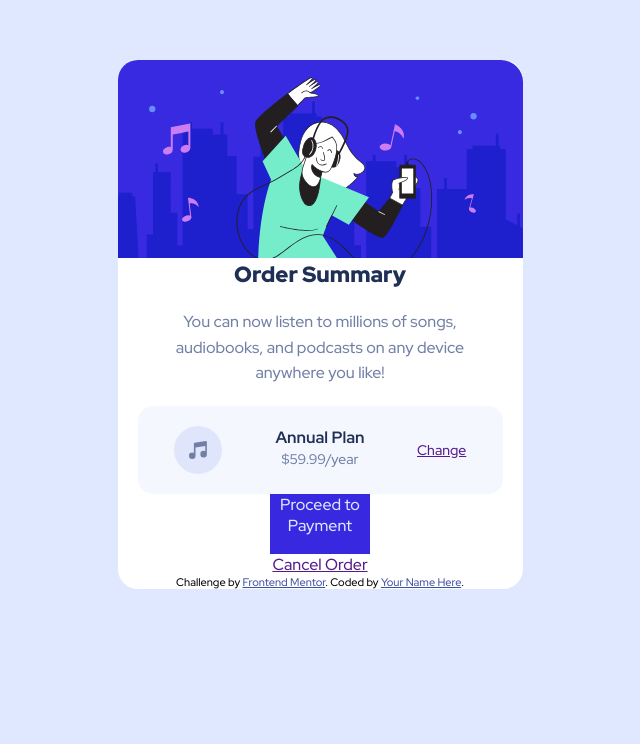
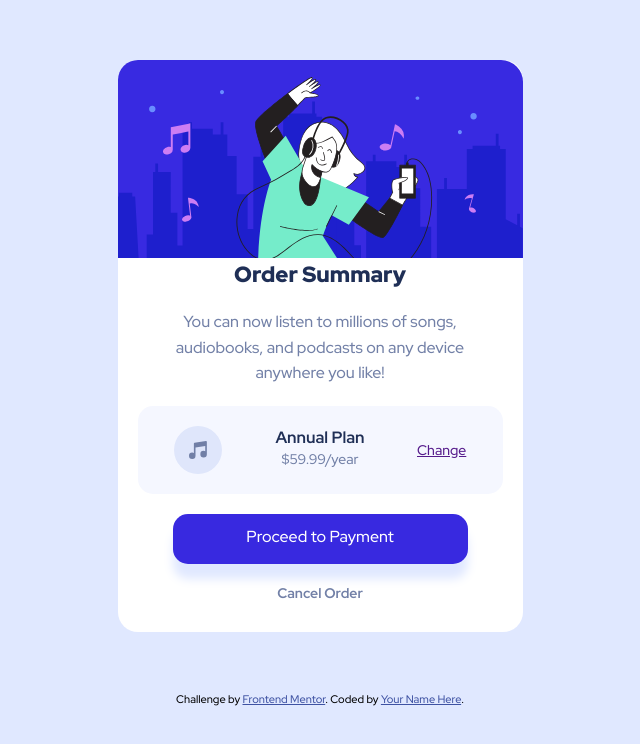
Before and after one commit to marcus-hugo/order-summary-component-main, a plain HTML site: page index.html in a window 1280 px wide. Shown: the whole page, without its empty margins (320-960 px from the left). Drawn offline with Linux system fonts and the light colour scheme.

Commit message:
updated html and css
styled proceed button and added drop shadow.  Moved the attribution outside of main into the footer.

```diff
--- a/index.html
+++ b/index.html
@@ -34,15 +34,15 @@
     </div>
 
     <div class="payment-container">
-      <a class="proceed" href="">Proceed to Payment</a>
-      <a class="cancel" href="">Cancel Order</a>
+      <a class="proceed-button" href="">Proceed to Payment</a>
+      <a class="cancel-order" href="">Cancel Order</a>
     </div>
 
-    <div class="attribution">
-      Challenge by <a href="https://www.frontendmentor.io?ref=challenge" target="_blank">Frontend Mentor</a>.
-      Coded by <a href="#">Your Name Here</a>.
-    </div>
   </main>
+  <footer class="attribution">
+    Challenge by <a href="https://www.frontendmentor.io?ref=challenge" target="_blank">Frontend Mentor</a>.
+    Coded by <a href="#">Your Name Here</a>.
+  </footer>
 </body>
 
 </html>
--- a/style.scss
+++ b/style.scss
@@ -38,9 +38,9 @@ main {
 
   & .hero-container {
     background-image: url("images/illustration-hero.svg");
-    background-size: contain; //<--keep within div//
+    background-size: contain; //<--keep within div
     background-repeat: no-repeat;
-    width: auto; //<--resize for responive mobile view & maintains margins//
+    width: auto; //<--resize for responive mobile view & maintains margins
     min-width: 325px;
     height: 200px;
     border-top-left-radius: 20px;
@@ -80,6 +80,7 @@ main {
       grid-area: 1/ 2/ 3/ 3;
       color: $dark-blue;
       display: inline;
+
     }
 
     @at-root span {
@@ -99,22 +100,32 @@ main {
     justify-content: center;
     align-items: center;
 
-    @at-root .proceed {
+    @at-root .proceed-button {
       display: block;
-      width: 100px;
-      height: 60px;
+      width: 295px;
+      height: 50px;
+      margin-top: 20px;
+      padding-top: 12px;
       text-decoration: none;
       background-color: $bright-blue;
-      color: $pale-blue;
+      color: #fff;
+      border-radius: 15px;
+      filter: drop-shadow(0px 15px 5px $pale-blue);
     }
 
-    @at-root .cancel {
+    @at-root .cancel-order {
       display: block;
+      margin-top: 20px;
+      margin-bottom: 30px;
+      text-decoration: none;
+      font-weight: 700;
+      font-size: 14px;
+      color: $desaturated-blue;
     }
   }
 }
+
 // Footer
-
 .attribution {
   font-size: 11px;
   text-align: center;
```
Also changed, not shown: style.css, 1 other file.
